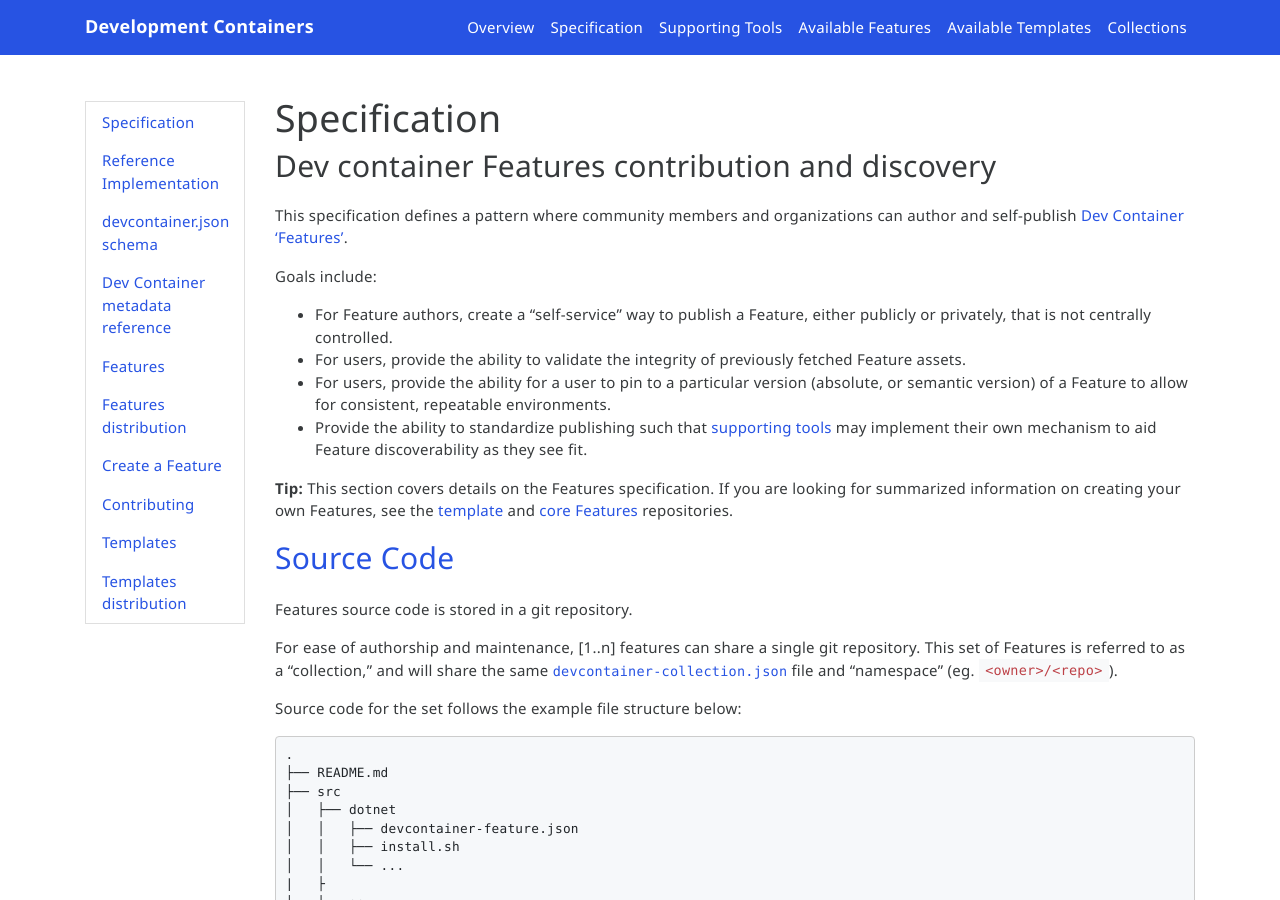
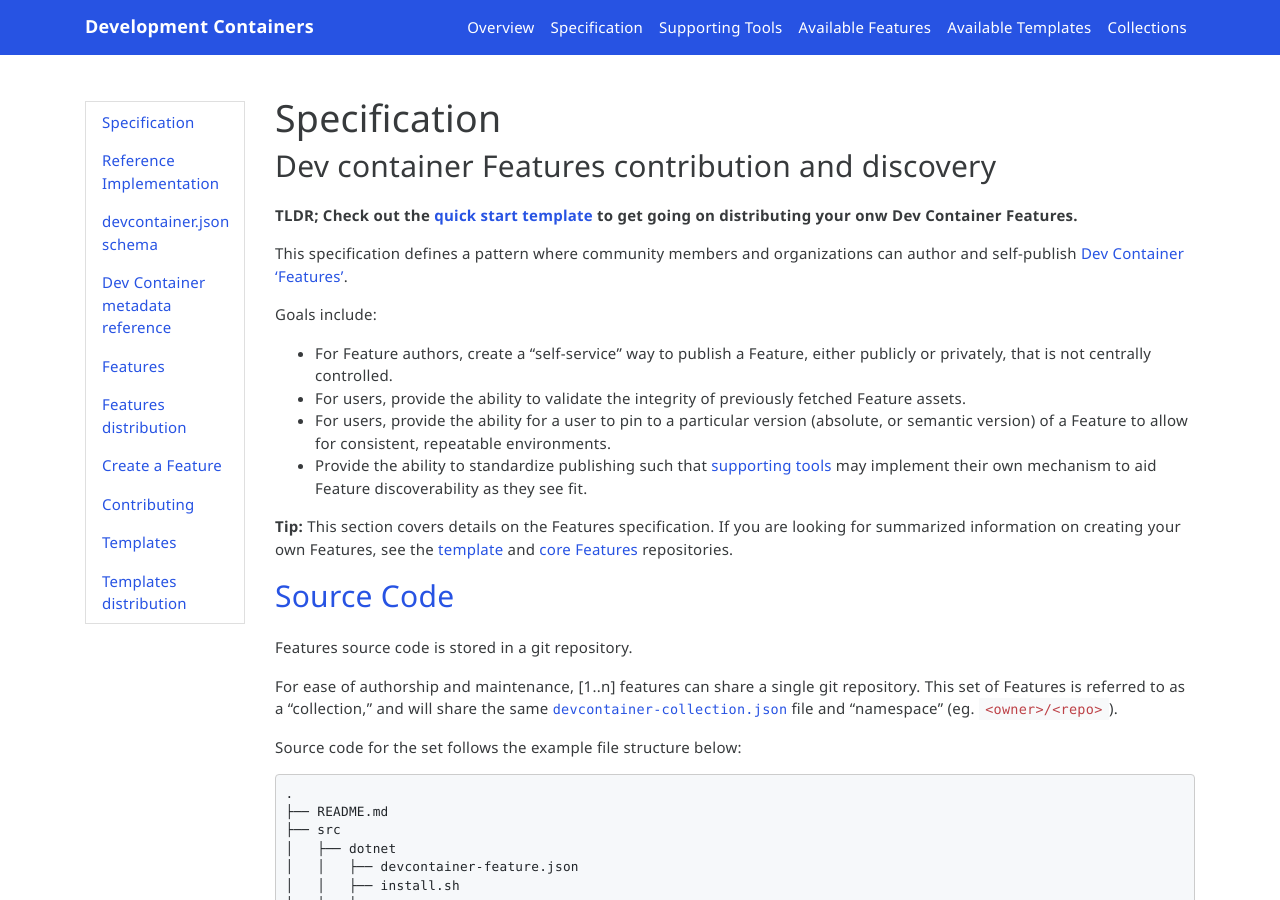
Before and after one commit to devcontainers/devcontainers.github.io, a Jekyll site: the page built from _implementors/features-distribution.md, in a window 1280 px wide and 900 px high. Built offline with Jekyll 4.4.1, drawn with Linux system fonts in a browser that asks for light colours; nearby versions of some CDN libraries; comment, search, counter and statistics services are not loaded; some of the changed text lies outside the part shown.

Commit message:
Add TLDR to feature distribution

```diff
--- a/_implementors/features-distribution.md
+++ b/_implementors/features-distribution.md
@@ -5,6 +5,8 @@ shortTitle: "Features distribution"
 author: Microsoft
 index: 6
 ---
+
+**TLDR; Check out the [quick start template](https://github.com/devcontainers/feature-template) to get going on distributing your onw Dev Container Features.**
 
 This specification defines a pattern where community members and organizations can author and self-publish [Dev Container 'Features'](../features).
 
@@ -85,7 +87,7 @@ Each Features's `devcontainer-feature.json` metadata file is appended into the `
 
 ## <a href="#distribution" name="distribution" class="anchor"> Distribution </a>
 
-There are several supported ways to distribute Features. Distribution is handled by the implementing packaging tool such as the **[Dev Container CLI](https://github.com/devcontainers/cli)** or **[Dev Container Publish GitHub Action](https://github.com/marketplace/actions/dev-container-publish)**.
+There are several supported ways to distribute Features. Distribution is handled by the implementing packaging tool such as the [Dev Container CLI](https://github.com/devcontainers/cli) or [Dev Container Publish GitHub Action](https://github.com/marketplace/actions/dev-container-publish). See the [quick start repository](https://github.com/devcontainers/feature-template) for a full working example.
 
 A user references a distributed Feature in a `devcontainer.json` as defined in ['referencing a feature'](../features#referencing-a-feature).
 
```
